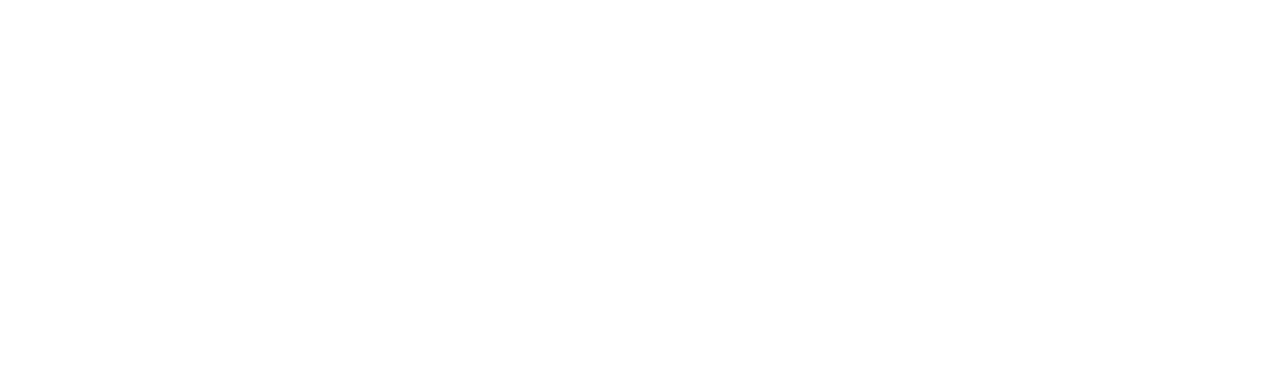
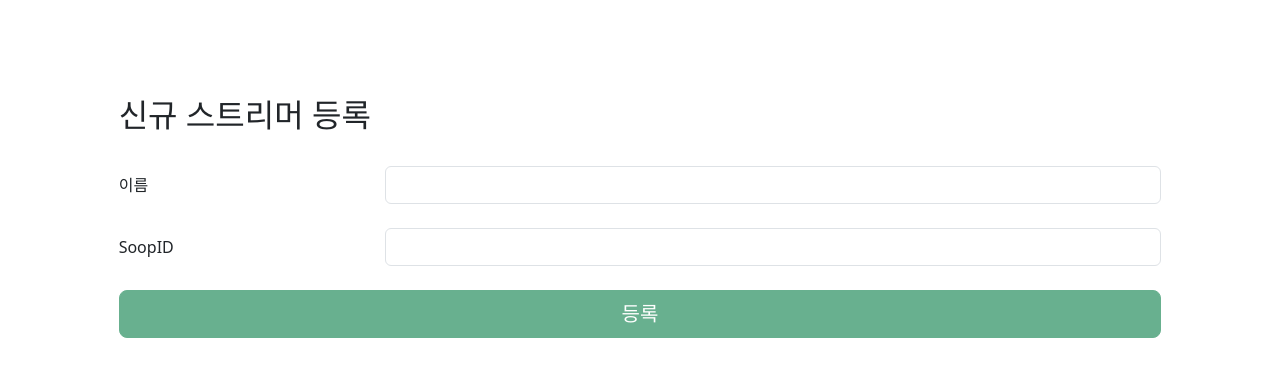
Before and after one commit to jaeyeah/LOLINFO-FE, a React (Vite) app in the folder lolinfo/: page /streamer/insert in a window 1280 px wide. Before the commit this address had no page. Shown: the top 376 px of the page. Built offline with nearby package versions, Linux system fonts and the light colour scheme.

Commit message:
스트리머 등록기능 구현 / 스타일 수정

```diff
--- a/lolinfo/src/components/Content.jsx
+++ b/lolinfo/src/components/Content.jsx
@@ -2,6 +2,7 @@ import { Route, Routes } from "react-router-dom";
 
 
 import StreamerList from "./streamer/streamerList";
+import StreamerInsert from "./streamer/streamerInsert";
 
 
 export default function Content(){
@@ -17,6 +18,7 @@ return (<>
                 <Route path="/" element={<div>홈 화면</div>} />
 
                 <Route path="/streamer" element={<StreamerList />} />
+                <Route path="/streamer/insert" element={<StreamerInsert />} />
 
             </Routes>
         </div>
--- a/lolinfo/src/components/streamer/streamer.css
+++ b/lolinfo/src/components/streamer/streamer.css
@@ -9,6 +9,7 @@
 .streamer-card {
   background-color: rgba(46, 46, 46, 0.904) !important;
   transition: transform 0.15s ease, box-shadow 0.15s ease;
+  padding: 0.4rem 0.4em;
   border-radius: 1rem;
 }
 
@@ -34,7 +35,8 @@
 
 /* 이름 / 아이디 텍스트 */
 .streamer-wrapper .card-title {
-    color : white;
+  color : white;
+  font-size: 20px !important;
   font-weight: 600;
   font-size: 1rem;
 }
--- /dev/null
+++ b/lolinfo/src/components/streamer/streamerInsert.jsx
@@ -0,0 +1,115 @@
+import axios from "axios";
+import { useCallback, useEffect, useMemo, useState } from "react";
+import { Link, useNavigate } from "react-router-dom"
+import "./streamer.css";
+
+export default function StreamerList() {
+
+    const navigate = useNavigate();
+
+    const [streamer, setStreamer] = useState({
+        streamerName: "",
+        streamerSoopId: ""
+    });
+    const [streamerClass, setStreamerClass] = useState({
+        streamerName: "",
+        streamerSoopId: ""
+    });
+
+    // callback
+    const changeStrValue = useCallback(e=>{
+        const {name, value} = e.target;
+        setStreamer(prev=>({...prev, [name]:value}))
+    },[])
+
+    // 이름
+    const checkStreamerName = useCallback(e=>{
+         const valid = streamer.streamerName.length > 0;
+        setStreamerClass(prev=>({...prev, streamerName : valid ? "is-valid" : "is-invalid"}));
+    },[streamer, streamerClass])
+    const checkStreamerSoopId = useCallback(e=>{
+         const valid = streamer.streamerSoopId.length > 0 || streamer.streamerSoopId.length === 0;
+        setStreamerClass(prev=>({...prev, streamerSoopId : valid ? "is-valid" : "is-invalid"}));
+    },[streamer, streamerClass])
+
+    //memo
+    // 모든 항목이 유효한지 검사(선택항목은 is-invalid가 아니어야함)
+    const streamerValid = useMemo(()=>{
+        //필수항목
+        if(streamerClass.streamerName !== "is-valid") return false;
+        if(streamerClass.streamerSoopId !== "is-valid") return false;
+        return true;
+    },[streamerClass])
+
+    //callback
+    //최종 가입
+    const sendData = useCallback(async()=>{
+        if(streamerValid === false) return ;
+        try{
+            const response = await axios.post("/streamer/",streamer);
+            console.log("성공", response);
+            navigate("/streamer"); // 메인페이지
+        }
+        catch(err){
+            console.log("스트리머 등록 실패");
+            console.log("err.response.status", err.response?.status);
+            console.log("err.response.data", err.response?.data);
+        }
+    },[streamer,streamerValid])
+
+
+
+    //render
+    return (<>
+
+    <div className="row">
+        <div className="col-8">
+            <h2>신규 스트리머 등록</h2>
+        </div>
+    </div>
+
+
+    {/* 스트리머 목록 */}
+        {/* 이름 */}
+        <div className="row mt-4">
+            <label className="col-sm-3 col-form-label">이름</label>
+            <div className="col-sm-9">
+                <input type="text" className={`form-control ${streamerClass.streamerName}`}
+                            name="streamerName" value={streamer.streamerName}
+                            onChange={changeStrValue}
+                            onBlur={checkStreamerName}
+                            />
+                <div className="valid-feedback"></div>
+                <div className="invalid-feedback"></div>
+            </div>
+        </div>
+        <div className="row mt-4">
+            <label className="col-sm-3 col-form-label">SoopID</label>
+            <div className="col-sm-9">
+                <input type="text" className={`form-control ${streamerClass.streamerSoopId}`}
+                            name="streamerSoopId" value={streamer.streamerSoopId}
+                            onChange={changeStrValue}
+                            onBlur={checkStreamerSoopId}
+                            />
+                <div className="valid-feedback"></div>
+                <div className="invalid-feedback"></div>
+            </div>
+        </div>
+
+        {/* 등록버튼  */}
+        <div className="row mt-4">
+            <div className="col">
+                <button type="button" className="btn btn-lg btn-success w-100"
+                            disabled={streamerValid === false}
+                            onClick = {sendData}
+                            >
+                {/* <FaUser className="me-2"/> */}
+                <span>등록</span>
+                </button>
+            </div>
+        </div>
+
+
+    </>)
+
+}
--- a/lolinfo/src/components/streamer/streamerList.jsx
+++ b/lolinfo/src/components/streamer/streamerList.jsx
@@ -48,21 +48,27 @@ export default function StreamerList() {
                                 <span className="card-title">{streamer.streamerName} </span>
                                 <span className="card-text">{streamer.streamerSoopId}</span>
                             </div>
-                            <div className="row card-body">
+                            <div className="row card-body text-center">
                                 <div className="col">
-                                    <span className="card-title">우승 </span>
+                                    <span className="card-text text-white">우승 </span>
                                     <hr/>
-                                    <span className="card-text">{streamer.streamerSoopId}</span>
+                                    <span className="card-text">
+                                        {/* {streamer.streamerSoopId} */} 00회
+                                    </span>
                                 </div>
                                 <div className="col">
-                                    <span className="card-title">준우승 </span>
+                                    <span className="card-text text-white">준우승 </span>
                                     <hr/>
-                                    <span className="card-text">{streamer.streamerSoopId}</span>
+                                    <span className="card-text">
+                                        {/* {streamer.streamerSoopId} */} 00회
+                                    </span>
                                 </div>
                                 <div className="col">
-                                    <span className="card-title">4강 </span>
+                                    <span className="card-text text-white">4강 </span>
                                     <hr/>
-                                    <span className="card-text">{streamer.streamerSoopId}</span>
+                                    <span className="card-text">
+                                        {/* {streamer.streamerSoopId} */} 00회
+                                    </span>
                                 </div>
                             </div>
                         </div>
```
